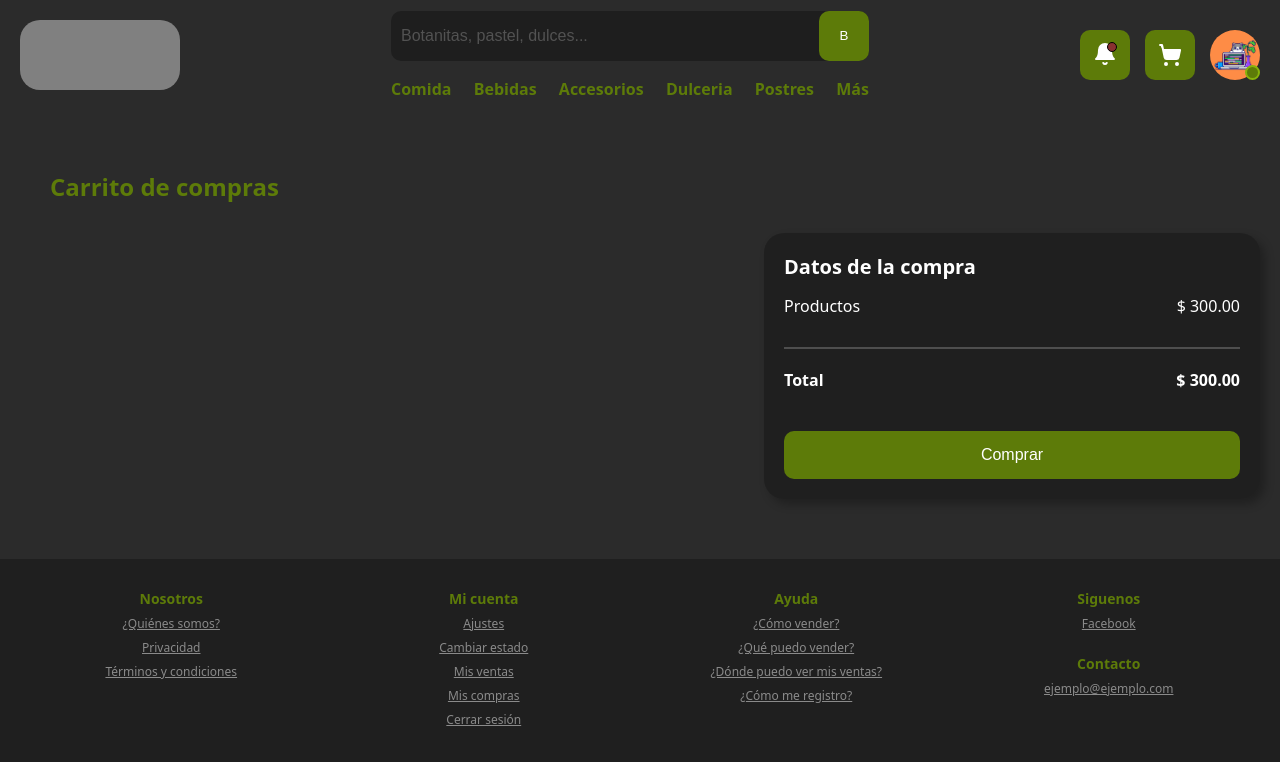
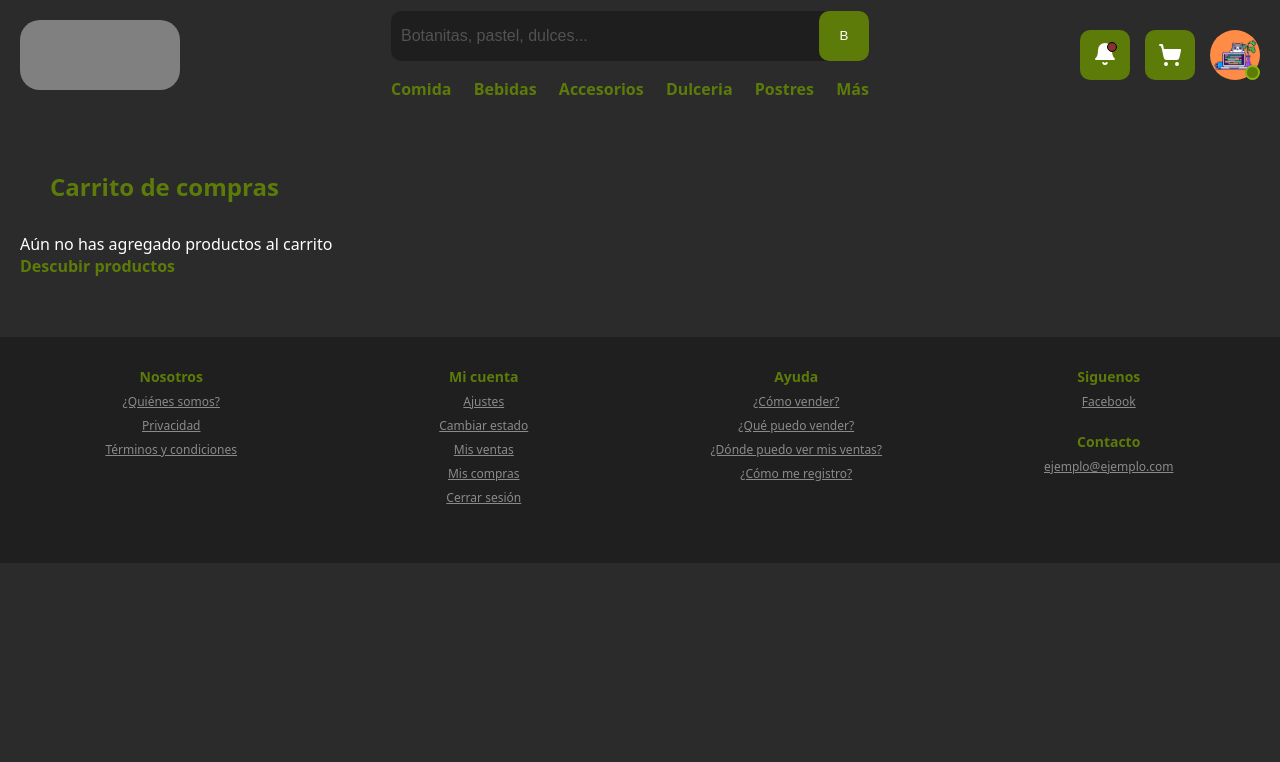
Before and after one commit to adrianhdez2/choco-market, a React (Vite) app: page /cart in a window 1280 px wide. Shown: the top 762 px of the page. Built offline with nearby package versions, Linux system fonts and the light colour scheme.

Commit message:
Add empty cart

```diff
--- a/src/pages/Cart.jsx
+++ b/src/pages/Cart.jsx
@@ -1,3 +1,4 @@
+import { Link } from "react-router-dom";
 import ItemCart from "../components/cart/ItemCart"
 import { useCart } from "../customHooks/useCart"
 
@@ -11,6 +12,8 @@ function Cart() {
     return (
         <section id="cart">
             <h3 className="title_cart">Carrito de compras</h3>
+            {
+                cart.length > 0 ?
                     <div className="cart_container">
                         <aside className="cart_left_container">
                             {
@@ -43,6 +46,12 @@ function Cart() {
                             </div>
                         </aside>
                     </div>
+                    :
+                    <div className="cart_empty">
+                        <p>Aún no has agregado productos al carrito</p>
+                        <Link to={"/"} className="btn_home_error_page">Descubir productos</Link>
+                    </div>
+            }
         </section>
     )
 }
```
Lines whose indentation alone changed are shown as unchanged.
